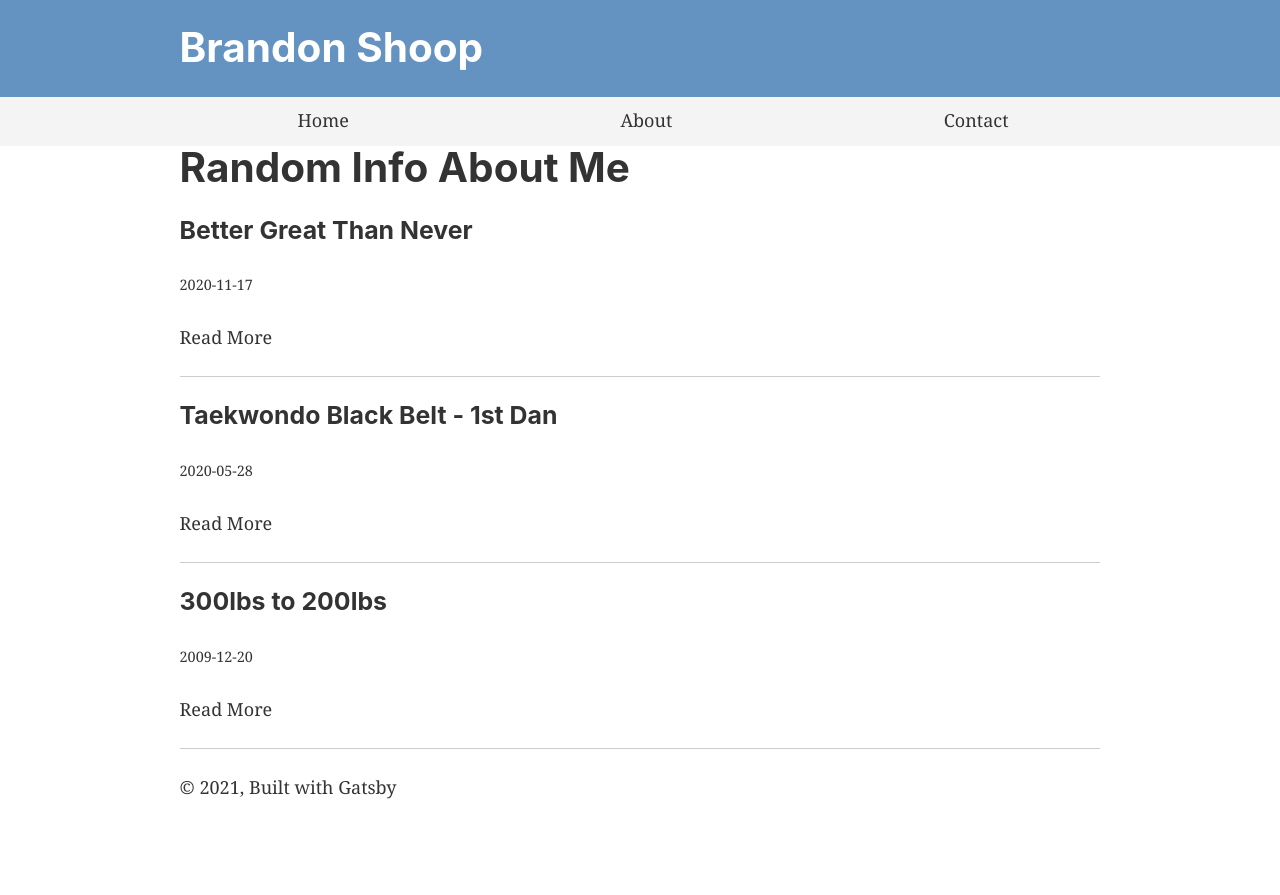
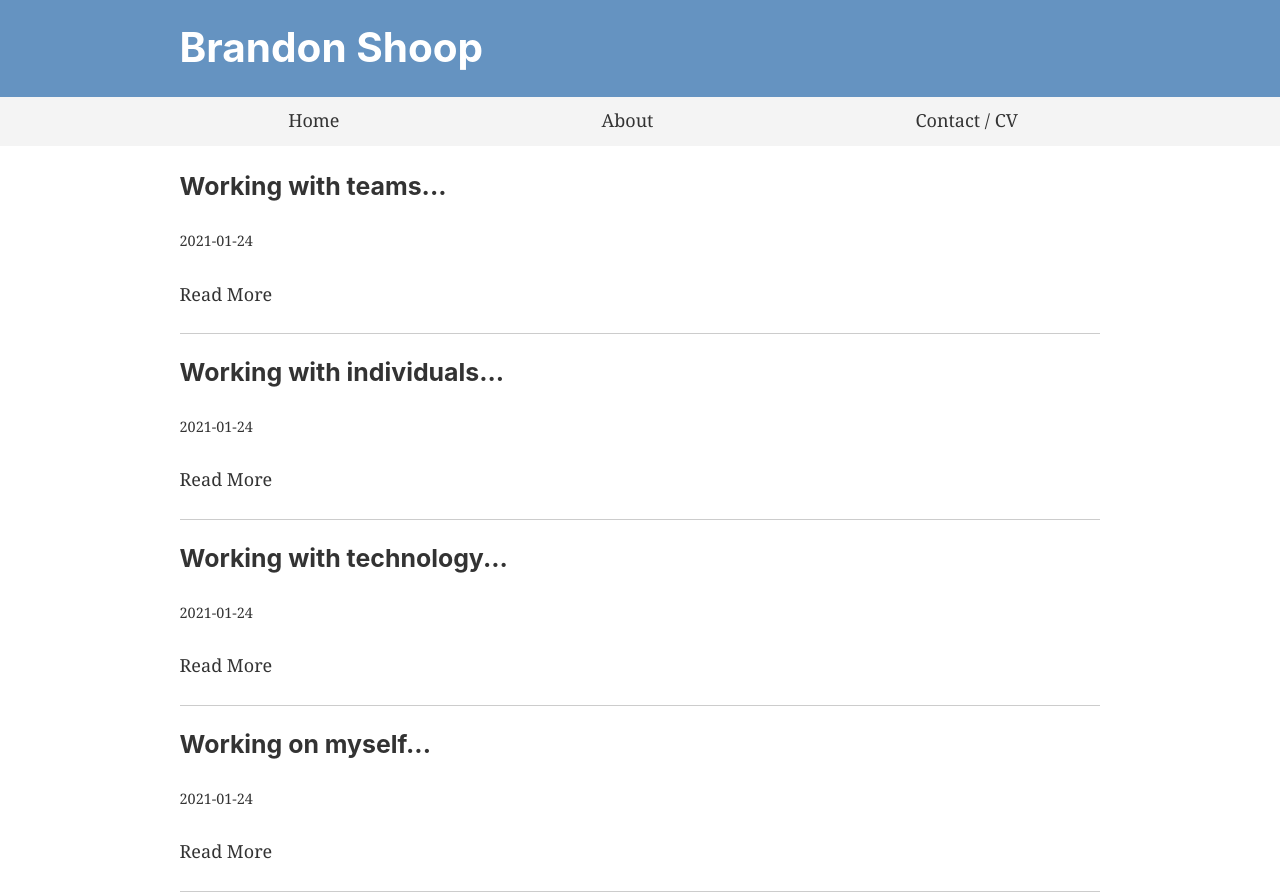
Before and after one commit to 1shooperman/1shooperman.github.io, a Gatsby site: page /about in a window 1280 px wide. Shown: the top 895 px of the page. Before the commit the page ends 827 px from the top, so only its background shows below. Built offline with nearby package versions, Linux system fonts and the light colour scheme; Gatsby itself is replaced by a stand-in of ours.

Commit message:
More content updates.

```diff
--- a/src/components/menu.jsx
+++ b/src/components/menu.jsx
@@ -23,7 +23,7 @@ export default () => (
         <Link to="/about">About</Link>
       </li>
       <li>
-        <a href="https://www.linkedin.com/in/brandonshoop/" rel="nofollow noreferrer" target="_new">Contact</a>
+        <a href="https://www.linkedin.com/in/brandonshoop/" rel="nofollow noreferrer" target="_new">Contact / CV</a>
       </li>
     </ul>
   </div>
--- a/src/pages/about.jsx
+++ b/src/pages/about.jsx
@@ -8,8 +8,8 @@ import SEO from "../components/seo"
 export const AboutPage = ({ data }) => (
   <Layout>
     <SEO title="about" />
-    <div>
-      <h1>Random Info About Me</h1>
+    <div style={{marginTop:"1.5em"}}>
+      {/* <h1>Random Info About Me</h1> */}
       {data.allMarkdownRemark.edges.map(post => (
         <div key={post.node.id}>
           <h3>{post.node.frontmatter.title}</h3>
@@ -30,7 +30,7 @@ export const AboutPage = ({ data }) => (
 
 export const pageQuery = graphql`
   query AboutIndexQuery {
-    allMarkdownRemark {
+    allMarkdownRemark(sort: {fields: frontmatter___order}) {
       edges {
         node {
           id
@@ -39,6 +39,7 @@ export const pageQuery = graphql`
             date
             path
             title
+            order
           }
         }
       }
--- a/src/pages/bettergreat/index.md
+++ /dev/null
@@ -1,11 +0,0 @@
----
-path: "/better-great-than-never"
-date: "2020-11-17"
-author: "Brandon Shoop"
-title: "Better Great Than Never"
----
-
-My sister wrote a book! It's called better great than never and is about her journey from unfit to olympic gold medalist.
-
-* The book - https://www.goodreads.com/book/show/55814230-better-great-than-never
-* Her website - https://www.lindsaydareshoop.com/
--- /dev/null
+++ b/src/pages/individuals/index.md
@@ -0,0 +1,9 @@
+---
+path: "/individuals"
+date: "2021-01-24"
+author: "Brandon Shoop"
+title: "Working with individuals..."
+order: 2
+---
+
+It can be difficult to identify a vision of your own future. It can be harder to convert a vision into a plan for pursuing personal growth. I help individuals identify patterns that are holding them back.
--- /dev/null
+++ b/src/pages/self/index.md
@@ -0,0 +1,12 @@
+---
+path: "/self"
+date: "2021-01-24"
+author: "Brandon Shoop"
+title: "Working on myself..."
+order: 4
+---
+I am a firm believe in continuous personal development. I am an avid reader, fitness enthusiast, hobbyist developer, and general tinkerer.
+
+My commmitment to self development started at the end of my college career. I weighed almost 300lbs and realized that this was not how I wanted to spent my life. I've since lost around 100lbs and have kept if off for over a decade.
+
+I have a 1st degree (1st dan) black belt in Taekwondo. My rank is certified by Kukkiwon, the World Taekwondo Headquarters in Seoul, South Korea.
--- a/src/pages/taekwondo/index.md
+++ /dev/null
@@ -1,8 +0,0 @@
----
-path: "/taekwondo"
-date: "2020-05-28"
-author: "Brandon Shoop"
-title: "Taekwondo Black Belt - 1st Dan"
----
-
-I received my <a href="https://www.kukkiwon.or.kr/">Kukkiwon</a> Certification for my 1st degree (1st dan) Black Belt in May of 2020.
--- /dev/null
+++ b/src/pages/teams/index.md
@@ -0,0 +1,9 @@
+---
+path: "/teams"
+date: "2021-01-24"
+author: "Brandon Shoop"
+title: "Working with teams..."
+order: 1
+---
+
+I work with teams to help them identify the practices and procedures that impede their growth and productivity. By fostering teamwork and collaboration, as well as breaking down communication barriers, team members can find a balance between personal expression and collaboration. If teams can recognize the problems that teams are solving and the value that they are building, they can find the path to an engaged and enriched work-life.
--- /dev/null
+++ b/src/pages/technology/index.md
@@ -0,0 +1,9 @@
+---
+path: "/technology"
+date: "2021-01-24"
+author: "Brandon Shoop"
+title: "Working with technology..."
+order: 3
+---
+
+I am a firm believe in continuous personal development. I am an avid reader, fitness enthusiast, hobbyist developer, and general tinkerer. I don't really have a "favorite" programming language, since they are all just tools to express ideas and solve problems.
--- a/src/pages/weightloss/index.md
+++ /dev/null
@@ -1,8 +0,0 @@
----
-path: "/weight-loss"
-date: "2009-12-20"
-author: "Brandon Shoop"
-title: "300lbs to 200lbs"
----
-
-When I graduated from college, I weighed almost 300lbs. I am happy to say that (many) years later I am fit and healthy. Through a combination of diet and exercise, I have maintained the new and improved me for a over decade.
```
Also changed, not shown: src/pages/index.js (+8 -2 lines).
